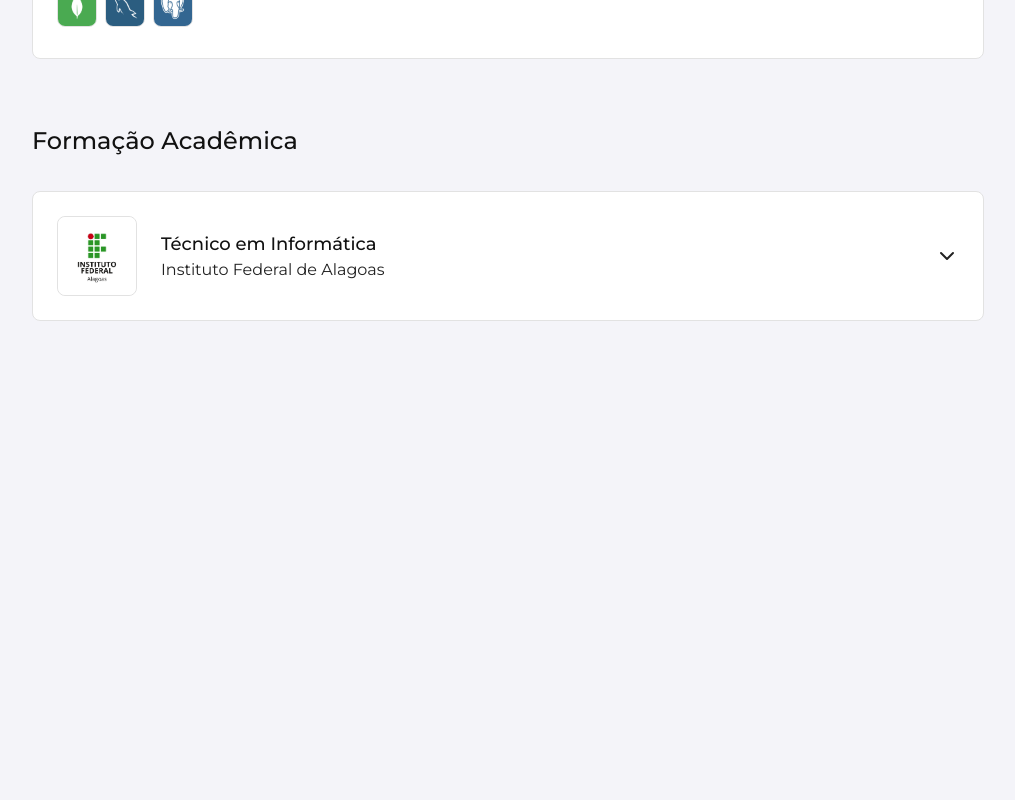
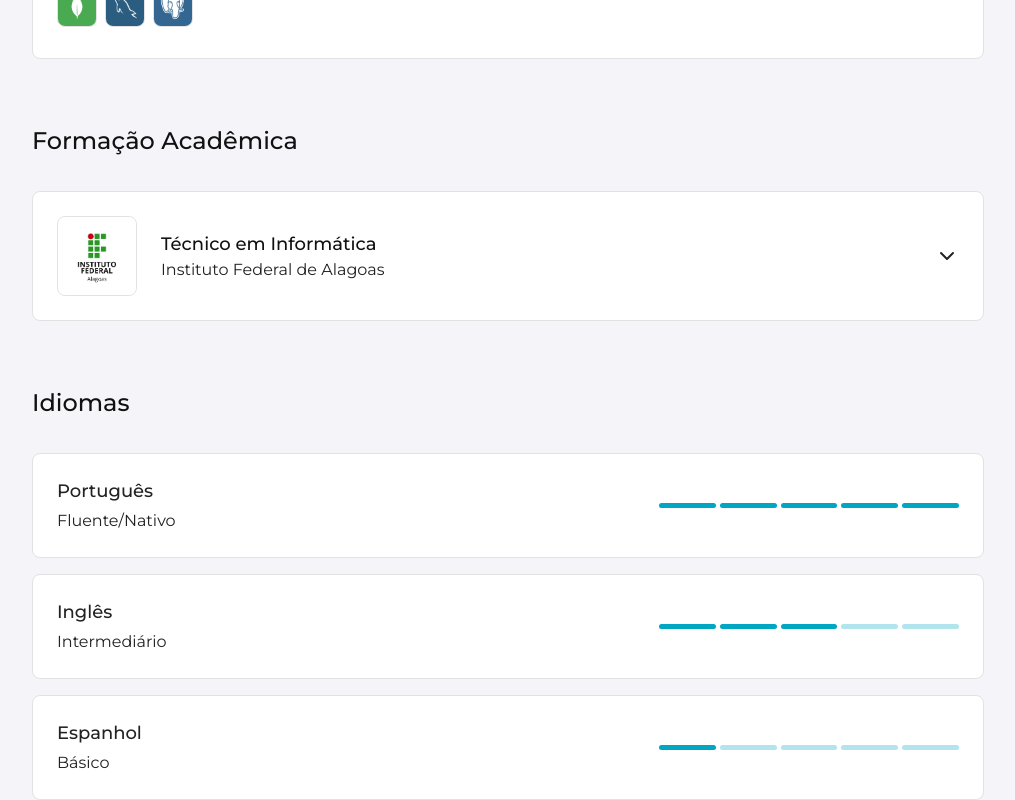
Before and after one commit to filipealvess/portfolio, a Next.js app: page / in a window 1280 px wide. Shown: the part 2326-3126 px from the top of the page, without its empty margins (132-1147 px from the left). Before the commit the page ends 2647 px from the top, so only its background shows below. Built offline with nearby package versions, Linux system fonts and the light colour scheme.

Commit message:
feat: secao de idiomas

```diff
--- a/pages/index.tsx
+++ b/pages/index.tsx
@@ -1,12 +1,14 @@
 import React from 'react';
 import Experience from '../src/components/Experience';
 import Header from '../src/components/Header';
+import Language from '../src/components/Language';
 import Levels from '../src/components/Levels';
 import Networks from '../src/components/Networks';
 import Section from '../src/components/Section';
 import Skill from '../src/components/Skill';
 import education from '../src/static/education';
 import experiences from '../src/static/experiences';
+import languages from '../src/static/languages';
 import researchProjects from '../src/static/researchProjects';
 import techSkills from '../src/static/techSkills';
 
@@ -55,6 +57,12 @@ export default function Home({ toggleTheme }: Props) {
           <Experience key={index} experience={experience} />
         ))}
       </Section>
+
+      <Section title="Idiomas">
+        {languages.map((lang, index) => (
+          <Language key={index} lang={lang} />
+        ))}
+      </Section>
     </>
   );
 }
--- /dev/null
+++ b/src/components/Language/index.tsx
@@ -0,0 +1,26 @@
+import React from 'react';
+import LanguageProps from '../../types/languageProps';
+import { Container, Point, Points, Texts } from './styles';
+
+interface Props {
+  lang: LanguageProps;
+}
+
+export default function Language({ lang }: Props) {
+  return (
+    <Container>
+      <Texts>
+        <h5>{lang.name}</h5>
+        <p>{lang.level}</p>
+      </Texts>
+
+      <Points>
+        <Point isActive={lang.points >= 1} />
+        <Point isActive={lang.points >= 2} />
+        <Point isActive={lang.points >= 3} />
+        <Point isActive={lang.points >= 4} />
+        <Point isActive={lang.points === 5} />
+      </Points>
+    </Container>
+  );
+}
--- /dev/null
+++ b/src/components/Language/styles.ts
@@ -0,0 +1,72 @@
+import styled, { css, DefaultTheme } from 'styled-components';
+
+interface PointProps {
+  isActive: boolean;
+  theme: DefaultTheme;
+}
+
+export const Container = styled.article`
+  display: flex;
+  align-items: center;
+  justify-content: space-between;
+  gap: 16px;
+  padding: 24px;
+  border: 1px solid ${({ theme }) => theme.borderColor};
+  border-radius: 8px;
+  background-color: ${({ theme }) => theme.sectionBackground};
+
+  & ~ & {
+    margin-top: 16px;
+  }
+
+  @media (max-width: 600px) {
+    flex-direction: column;
+    align-items: flex-start;
+  }
+`;
+
+export const Texts = styled.section`
+  h5 {
+    margin-bottom: 4px;
+    font-size: ${({ theme }) => theme.fonts.bigText};
+    font-weight: 500;
+  }
+
+  @media (max-width: 600px) {
+    display: flex;
+    align-items: center;
+    justify-content: space-between;
+    width: 100%;
+
+    p {
+      font-size: ${({ theme }) => theme.fonts.small};
+    }
+  }
+
+  @media (max-width: 330px) {
+    flex-direction: column;
+    align-items: flex-start;
+  }
+`;
+
+export const Points = styled.div`
+  display: flex;
+  gap: 4px;
+  width: 100%;
+  max-width: 300px;
+
+  @media (max-width: 600px) {
+    max-width: none;
+  }
+`;
+
+export const Point = styled.div`
+  flex: 1;
+  height: 5px;
+  border-radius: 50px;
+  background-color: ${({ theme }) => theme.primary};
+
+  ${({ isActive }: PointProps) => !isActive && css`
+    opacity: 0.3;
+  `}
+`;
```
